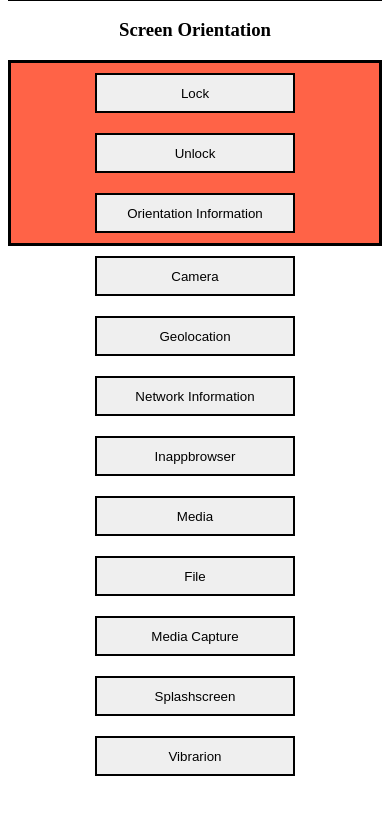
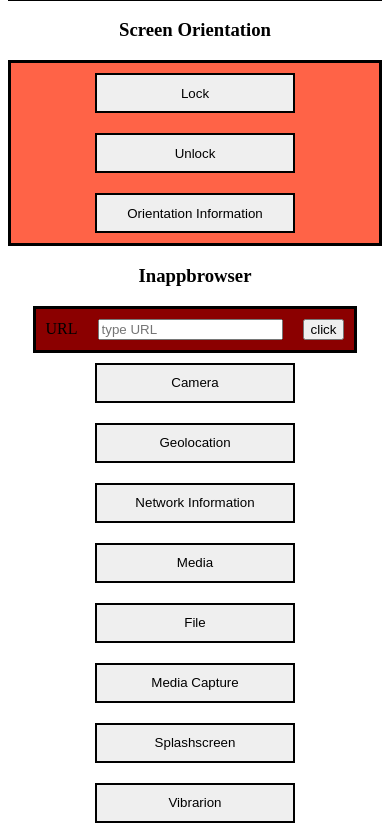
Before and after one commit to ehddnr3473/Cordova-Default-Plugin-App, a website: page hello/www/index.html in a window 390 px wide. Shown: the part 930-1763 px from the top of the page. Before the commit the page ends 1716 px from the top, so only its background shows below. Drawn offline with Linux system fonts and the light colour scheme; some packages are replaced by stand-ins of ours.

Commit message:
Inappbrowser 관련 코드 추가

```diff
--- a/hello/www/css/index.css
+++ b/hello/www/css/index.css
@@ -38,3 +38,11 @@ body {
 #screen-orientation {
   background-color: tomato;
 }
+
+#inappbrowser {
+  background-color: darkred;
+}
+
+#inappbrowser > * {
+  margin: 10px;
+}
--- a/hello/www/index.html
+++ b/hello/www/index.html
@@ -34,13 +34,18 @@
             <button class="btn" id="unlock">Unlock</button>
             <button class="btn" id="orientation-information">Orientation Information</button>
         </div>
+        <h3>Inappbrowser</h3>
+        <div class="container" id="inappbrowser">
+            <label for="input-url">URL</label>
+            <input id="input-url" type="url" placeholder="type URL">
+            <button id="inappbrowser-btn">click</button>
+        </div>
         <div>
             <button class="btn" id="camera">Camera</button>
             <button class="btn" id="geolocation">Geolocation</button>
         </div>
         <div>
             <button class="btn" id="network-information">Network Information</button>
-            <button class="btn">Inappbrowser</button>
         </div>
         <div>
             <button class="btn">Media</button>
```
